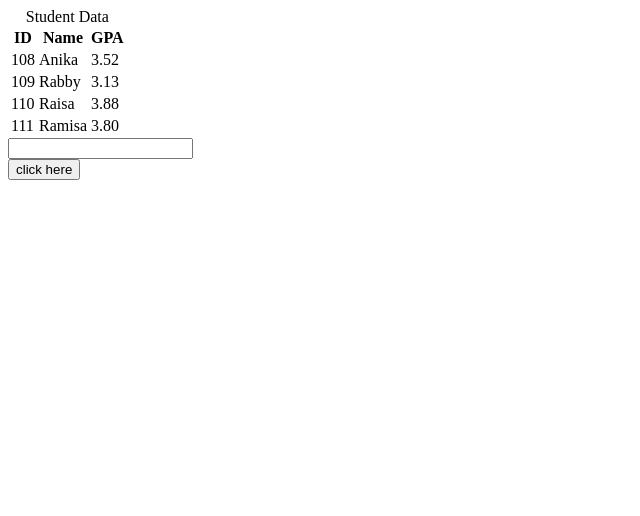
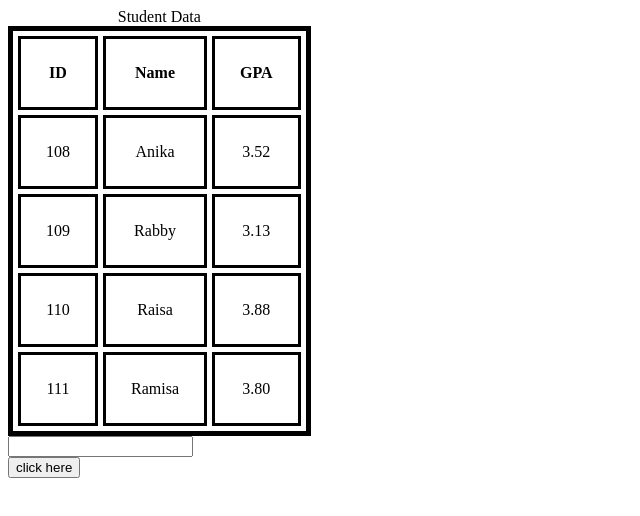
Before and after one commit to Flora-Akter/my-second-website, a plain HTML site: page index.html in a window 1280 px wide. Shown: the whole page, without its empty margins (0-640 px from the left). Drawn offline with Linux system fonts and the light colour scheme.

Commit message:
adding style

```diff
--- a/index.html
+++ b/index.html
@@ -5,6 +5,7 @@
     <meta http-equiv="X-UA-Compatible" content="IE=edge">
     <meta name="viewport" content="width=device-width, initial-scale=1.0">
     <title>Document</title>
+	<link rel="stylesheet" href="style.css">
 </head>
 <body>
     <table>
--- a/style.css
+++ b/style.css
@@ -9,5 +9,5 @@ td, th{
    padding:25px;
 }
 tr{
- text-align:center:
+ text-align:center
 }
```
